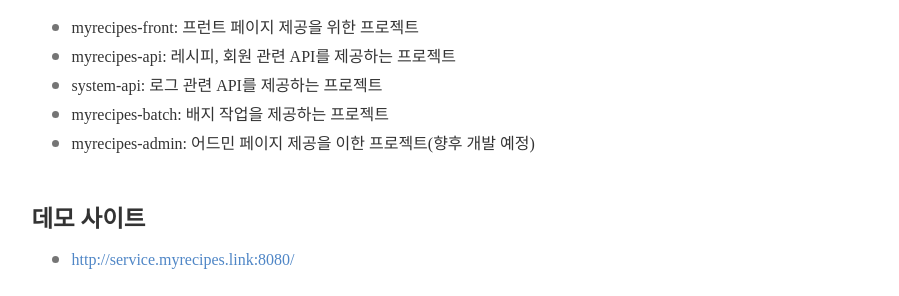
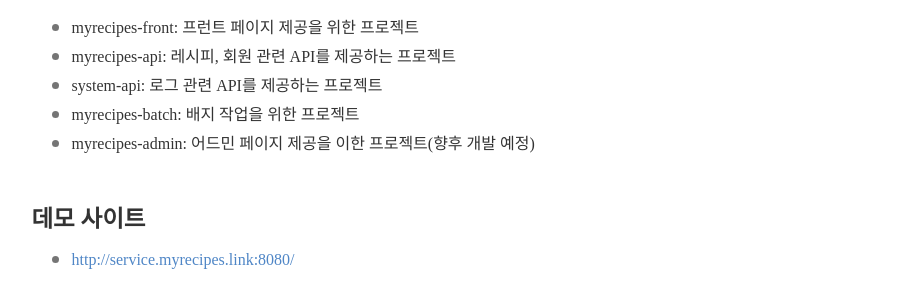
Before and after one commit to jsyang-dev/jsyang-dev.github.io, a Jekyll site: the page built from _posts/2019-12-19-myrecipes.md, in a window 1280 px wide and 900 px high, scrolled down 1844 px. Shown: the part 154-450 px from the top of the window, without its empty margins (220-1119 px from the left). Built offline with Jekyll 4.4.1, drawn with Linux system fonts in a browser that asks for light colours; nearby versions of some CDN libraries; some web fonts are replaced.

Commit message:
Update 2019-12-19-myrecipes.md

```diff
--- a/_posts/2019-12-19-myrecipes.md
+++ b/_posts/2019-12-19-myrecipes.md
@@ -40,7 +40,7 @@ comments : True
 *  myrecipes-front: 프런트 페이지 제공을 위한 프로젝트
 *  myrecipes-api: 레시피, 회원 관련 API를 제공하는 프로젝트
 *  system-api: 로그 관련 API를 제공하는 프로젝트
-*  myrecipes-batch: 배지 작업을 제공하는 프로젝트
+*  myrecipes-batch: 배지 작업을 위한 프로젝트
 *  myrecipes-admin: 어드민 페이지 제공을 이한 프로젝트(향후 개발 예정)
 
 <br>
```
